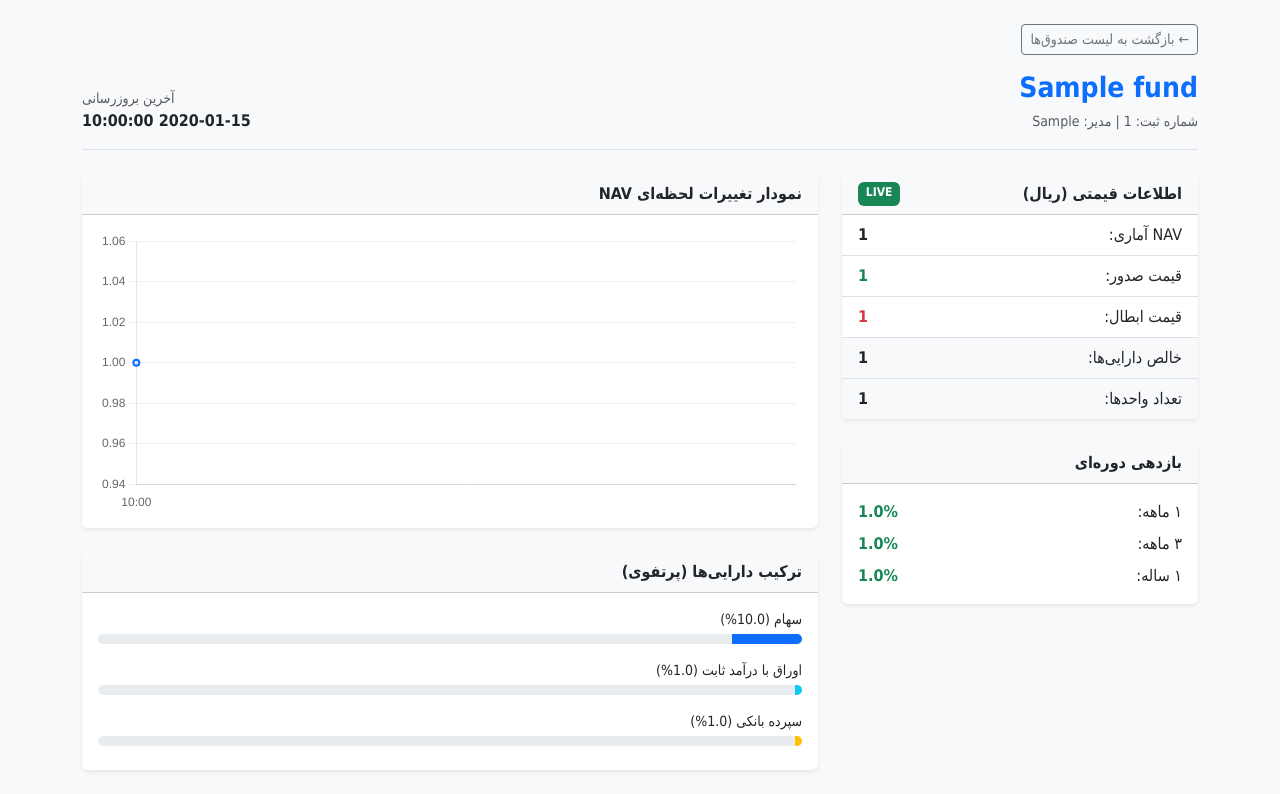
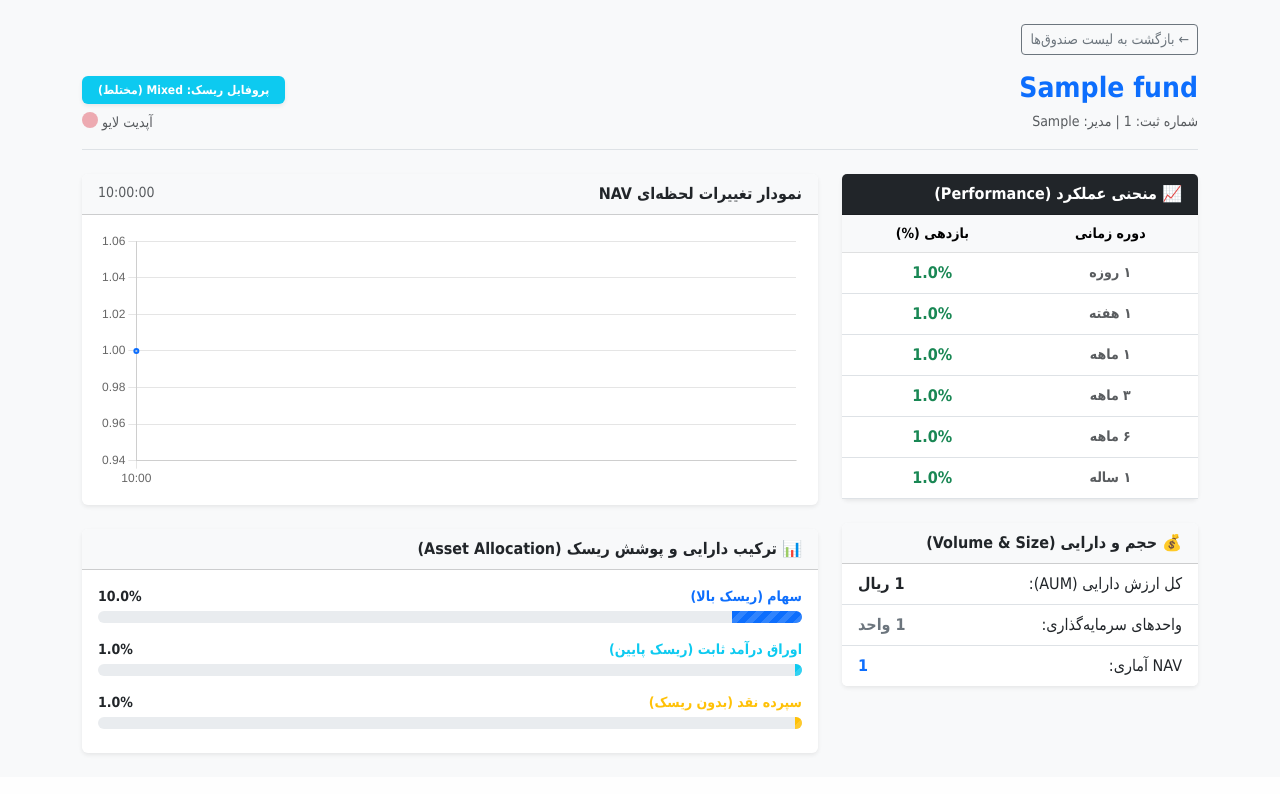
Before and after one commit to am-ma-karami/quant-fund-dashboard, a FastAPI app: page /fund/1 in a window 1280 px wide. Shown: the part 56-850 px from the top of the page. After the commit the page ends 812 px from the top, so only its background shows below. Run offline with FastAPI, Linux system fonts and the light colour scheme; tables that the repository leaves empty hold one stand-in row (values such as "Sample post").

Commit message:
feat: enhance Fund Detail page with comprehensive Performance curve, dynamic Risk Profile badge, and Volume/AUM metrics

```diff
--- a/core/repositories.py
+++ b/core/repositories.py
@@ -41,6 +41,9 @@ class FundRepository:
         fund.day30_return = clean_data['day30_return']
         fund.day90_return = clean_data['day90_return']
         fund.day365_return = clean_data['day365_return']
+        fund.day1_return = clean_data['day1_return']
+        fund.day7_return = clean_data['day7_return']
+        fund.day180_return = clean_data['day180_return']
         fund.portfolio_stock = clean_data['portfolio_stock']
         fund.portfolio_bond = clean_data['portfolio_bond']
         fund.portfolio_deposit = clean_data['portfolio_deposit']
--- a/services/preprocessing.py
+++ b/services/preprocessing.py
@@ -37,8 +37,11 @@ def clean_fund_data(raw_data: dict) -> dict:
     cleaned['portfolio_deposit'] = clip_percentage(raw_data.get("portfolioDeposit"))
 
     # 5. Financial Returns (بازدهی‌ها می‌توانند منفی باشند)
+    cleaned['day1_return'] = float(raw_data.get("day1Return") or 0.0)
+    cleaned['day7_return'] = float(raw_data.get("day7Return") or 0.0)
     cleaned['day30_return'] = float(raw_data.get("day30Return") or 0.0)
     cleaned['day90_return'] = float(raw_data.get("day90Return") or 0.0)
+    cleaned['day180_return'] = float(raw_data.get("day180Return") or 0.0)
     cleaned['day365_return'] = float(raw_data.get("day365Return") or 0.0)
 
     return cleaned
--- a/templates/fund_detail.html
+++ b/templates/fund_detail.html
@@ -4,164 +4,160 @@
     <a href="/category/{{ fund.fund_type }}" class="btn btn-outline-secondary btn-sm">&larr; بازگشت به لیست صندوق‌ها</a>
 </div>
 
-<!-- Header Section -->
+<!-- Header: عنوان + نشانگر ریسک -->
 <div class="d-flex justify-content-between align-items-end mb-4 border-bottom pb-3">
     <div>
         <h3 class="text-primary fw-bold mb-1">{{ fund.name }}</h3>
         <span class="text-muted small">شماره ثبت: {{ fund.reg_no }} | مدیر: {{ fund.manager or 'نامشخص' }}</span>
     </div>
     <div class="text-end">
-        <div class="small text-muted">آخرین بروزرسانی</div>
-        <!-- اضافه شدن id برای آپدیت لایو -->
-        <div class="fw-bold" id="last_updated">{{ fund.last_updated.strftime('%Y-%m-%d %H:%M:%S') }}</div>
+        <!-- نمایش سطح ریسک -->
+        <div class="mb-1">
+            <span class="badge bg-{{ fund.risk_profile.color }} px-3 py-2 shadow-sm">
+                پروفایل ریسک: {{ fund.risk_profile.level }}
+            </span>
+        </div>
+        <div class="small text-muted mt-2">آپدیت لایو <span class="spinner-grow spinner-grow-sm text-danger" role="status"></span></div>
     </div>
 </div>
 
 <div class="row">
-    <!-- ستون سمت راست: اطلاعات قیمتی -->
+    <!-- بخش اول: Performance (عملکرد) و Volume (حجم) -->
     <div class="col-md-4">
-        <!-- کارت قیمت‌ها -->
+
+        <!-- کارت Performance -->
         <div class="card shadow-sm border-0 mb-4">
-            <div class="card-header bg-light d-flex justify-content-between">
-                <strong>اطلاعات قیمتی (ریال)</strong>
-                <span class="badge bg-success pulse">LIVE</span>
+            <div class="card-header bg-dark text-white fw-bold">📈 منحنی عملکرد (Performance)</div>
+            <div class="card-body p-0">
+                <table class="table table-hover mb-0 text-center align-middle">
+                    <thead class="table-light small">
+                        <tr><th>دوره زمانی</th><th>بازدهی (%)</th></tr>
+                    </thead>
+                    <tbody class="fw-bold">
+                        <!-- ماکرو برای رنگ‌بندی داینامیک بازدهی -->
+                        {% macro render_return(val, label) %}
+                        <tr>
+                            <td class="text-muted small">{{ label }}</td>
+                            <td dir="ltr" class="{% if val > 0 %}text-success{% elif val < 0 %}text-danger{% endif %}">
+                                {{ val }}%
+                            </td>
+                        </tr>
+                        {% endmacro %}
+
+                        {{ render_return(fund.day1_return or 0, '۱ روزه') }}
+                        {{ render_return(fund.day7_return or 0, '۱ هفته') }}
+                        {{ render_return(fund.day30_return or 0, '۱ ماهه') }}
+                        {{ render_return(fund.day90_return or 0, '۳ ماهه') }}
+                        {{ render_return(fund.day180_return or 0, '۶ ماهه') }}
+                        {{ render_return(fund.day365_return or 0, '۱ ساله') }}
+                    </tbody>
+                </table>
             </div>
+        </div>
+
+        <!-- کارت Volume & Size -->
+        <div class="card shadow-sm border-0 mb-4">
+            <div class="card-header bg-light fw-bold">💰 حجم و دارایی (Volume & Size)</div>
             <ul class="list-group list-group-flush">
                 <li class="list-group-item d-flex justify-content-between align-items-center">
-                    NAV آماری: <span class="fw-bold text-dark" id="nav_stat">{{ "{:,.0f}".format(fund.nav_stat) if fund.nav_stat else "-" }}</span>
+                    کل ارزش دارایی (AUM):
+                    <span class="fw-bold text-dark">{{ "{:,.0f}".format(fund.net_asset) if fund.net_asset else "-" }} ریال</span>
                 </li>
                 <li class="list-group-item d-flex justify-content-between align-items-center">
-                    قیمت صدور: <span class="fw-bold text-success" id="nav_sub">{{ "{:,.0f}".format(fund.nav_sub) if fund.nav_sub else "-" }}</span>
+                    واحدهای سرمایه‌گذاری:
+                    <span class="fw-bold text-secondary">{{ "{:,.0f}".format(fund.units) if fund.units else "-" }} واحد</span>
                 </li>
                 <li class="list-group-item d-flex justify-content-between align-items-center">
-                    قیمت ابطال: <span class="fw-bold text-danger" id="nav_red">{{ "{:,.0f}".format(fund.nav_red) if fund.nav_red else "-" }}</span>
-                </li>
-                <li class="list-group-item d-flex justify-content-between align-items-center bg-light">
-                    خالص دارایی‌ها:<span class="fw-bold">{{ "{:,.0f}".format(fund.net_asset) if fund.net_asset else "-" }}</span>
-                </li>
-                <li class="list-group-item d-flex justify-content-between align-items-center bg-light">
-                    تعداد واحدها:<span class="fw-bold">{{ "{:,.0f}".format(fund.units) if fund.units else "-" }}</span>
+                    NAV آماری:
+                    <span class="fw-bold text-primary" id="nav_stat">{{ "{:,.0f}".format(fund.nav_stat) if fund.nav_stat else "-" }}</span>
                 </li>
             </ul>
         </div>
 
-        <!-- کارت بازدهی -->
-        <div class="card shadow-sm border-0 mb-4">
-            <div class="card-header bg-light"><strong>بازدهی دوره‌ای</strong></div>
-            <div class="card-body">
-                <div class="d-flex justify-content-between mb-2">
-                    <span>۱ ماهه:</span>
-                    <span class="fw-bold {% if fund.day30_return and fund.day30_return > 0 %}text-success{% elif fund.day30_return and fund.day30_return < 0 %}text-danger{% endif %}">
-                        {{ fund.day30_return }}%
-                    </span>
-                </div>
-                <div class="d-flex justify-content-between mb-2">
-                    <span>۳ ماهه:</span>
-                    <span class="fw-bold {% if fund.day90_return and fund.day90_return > 0 %}text-success{% elif fund.day90_return and fund.day90_return < 0 %}text-danger{% endif %}">
-                        {{ fund.day90_return }}%
-                    </span>
-                </div>
-                <div class="d-flex justify-content-between">
-                    <span>۱ ساله:</span>
-                    <span class="fw-bold {% if fund.day365_return and fund.day365_return > 0 %}text-success{% elif fund.day365_return and fund.day365_return < 0 %}text-danger{% endif %}">
-                        {{ fund.day365_return }}%
-                    </span>
-                </div>
-            </div>
-        </div>
     </div>
 
-    <!-- ستون سمت چپ: نمودار -->
+    <!-- بخش دوم: Chart (نمودار) و Risk/Portfolio -->
     <div class="col-md-8">
+
+        <!-- کارت Chart -->
         <div class="card shadow-sm border-0 mb-4">
-            <div class="card-header bg-light">
+            <div class="card-header bg-light d-flex justify-content-between">
                 <strong>نمودار تغییرات لحظه‌ای NAV</strong>
+                <span class="text-muted small" id="last_updated">{{ fund.last_updated.strftime('%H:%M:%S') }}</span>
             </div>
             <div class="card-body">
-                <canvas id="navChart" height="120"></canvas>
+                <canvas id="navChart" height="110"></canvas>
             </div>
         </div>
 
-        <!-- ترکیب دارایی -->
+        <!-- کارت Asset Allocation (مدل ریسک) -->
         <div class="card shadow-sm border-0 mb-4">
-            <div class="card-header bg-light"><strong>ترکیب دارایی‌ها (پرتفوی)</strong></div>
+            <div class="card-header bg-light fw-bold">📊 ترکیب دارایی و پوشش ریسک (Asset Allocation)</div>
             <div class="card-body">
                 <div class="mb-3">
-                    <div class="d-flex justify-content-between small mb-1">
-                        <span>سهام ({{ fund.portfolio_stock or 0 }}%)</span>
+                    <div class="d-flex justify-content-between small mb-1 fw-bold">
+                        <span class="text-primary">سهام (ریسک بالا)</span>
+                        <span>{{ fund.portfolio_stock or 0 }}%</span>
                     </div>
-                    <div class="progress" style="height: 10px;">
-                        <div class="progress-bar bg-primary" style="width: {{ fund.portfolio_stock or 0 }}%"></div>
+                    <div class="progress" style="height: 12px;">
+                        <div class="progress-bar bg-primary progress-bar-striped" style="width: {{ fund.portfolio_stock or 0 }}%"></div>
                     </div>
                 </div>
                 <div class="mb-3">
-                    <div class="d-flex justify-content-between small mb-1">
-                        <span>اوراق با درآمد ثابت ({{ fund.portfolio_bond or 0 }}%)</span>
+                    <div class="d-flex justify-content-between small mb-1 fw-bold">
+                        <span class="text-info">اوراق درآمد ثابت (ریسک پایین)</span>
+                        <span>{{ fund.portfolio_bond or 0 }}%</span>
                     </div>
-                    <div class="progress" style="height: 10px;">
-                        <div class="progress-bar bg-info" style="width: {{ fund.portfolio_bond or 0 }}%"></div>
+                    <div class="progress" style="height: 12px;">
+                        <div class="progress-bar bg-info progress-bar-striped" style="width: {{ fund.portfolio_bond or 0 }}%"></div>
                     </div>
                 </div>
                 <div class="mb-2">
-                    <div class="d-flex justify-content-between small mb-1">
-                        <span>سپرده بانکی ({{ fund.portfolio_deposit or 0 }}%)</span>
+                    <div class="d-flex justify-content-between small mb-1 fw-bold">
+                        <span class="text-warning">سپرده نقد (بدون ریسک)</span>
+                        <span>{{ fund.portfolio_deposit or 0 }}%</span>
                     </div>
-                    <div class="progress" style="height: 10px;">
-                        <div class="progress-bar bg-warning" style="width: {{ fund.portfolio_deposit or 0 }}%"></div>
+                    <div class="progress" style="height: 12px;">
+                        <div class="progress-bar bg-warning progress-bar-striped" style="width: {{ fund.portfolio_deposit or 0 }}%"></div>
                     </div>
                 </div>
             </div>
         </div>
+
     </div>
 </div>
 
 <script>
-    // 1. مقداردهی اولیه نمودار
+    // رسم لایو چارت (مثل گذشته)
     const ctx = document.getElementById('navChart').getContext('2d');
     const chart = new Chart(ctx, {
         type: 'line',
         data: {
             labels: {{ labels | safe }},
             datasets: [{
-                label: 'NAV Stat',
+                label: 'NAV',
                 data: {{ data | safe }},
                 borderColor: '#0d6efd',
                 backgroundColor: 'rgba(13, 110, 253, 0.1)',
                 borderWidth: 2,
-                pointRadius: 3,
-                tension: 0.2,
+                pointRadius: 2,
+                tension: 0.3,
                 fill: true,
             }]
         },
-        options: {
-            responsive: true,
-            plugins: { legend: { display: false } },
-            scales: {
-                y: { beginAtZero: false, grid: { color: '#f0f0f0' } },
-                x: { grid: { display: false } }
-            }
-        }
+        options: { responsive: true, plugins: { legend: { display: false } } }
     });
 
-    // 2. سیستم آپدیت خودکار (AJAX Polling) هر 60 ثانیه
     setInterval(() => {
         fetch('/api/fund/{{ fund.reg_no }}/chart')
             .then(res => res.json())
             .then(data => {
-                // بروزرسانی آرایه‌های نمودار (اضافه شدن نقطه‌های جدید)
                 chart.data.labels = data.labels;
                 chart.data.datasets[0].data = data.data;
-                chart.update(); // رفرش کردن بصری نمودار
-
-                // بروزرسانی قیمت‌های متنی روی صفحه با فرمت سه‌رقم سه‌رقم
+                chart.update();
                 document.getElementById('nav_stat').innerText = data.nav_stat ? data.nav_stat.toLocaleString() : "-";
-                document.getElementById('nav_sub').innerText = data.nav_sub ? data.nav_sub.toLocaleString() : "-";
-                document.getElementById('nav_red').innerText = data.nav_red ? data.nav_red.toLocaleString() : "-";
-
-                // آپدیت ساعت
-                document.getElementById('last_updated').innerText = data.last_updated;
-            })
-            .catch(err => console.error("Error updating fund data:", err));
+                document.getElementById('last_updated').innerText = data.last_updated.split(' ')[1];
+            });
     }, 60000);
 </script>
 {% endblock %}
```
Also changed, not shown: core/models.py (+18 -0 lines).
